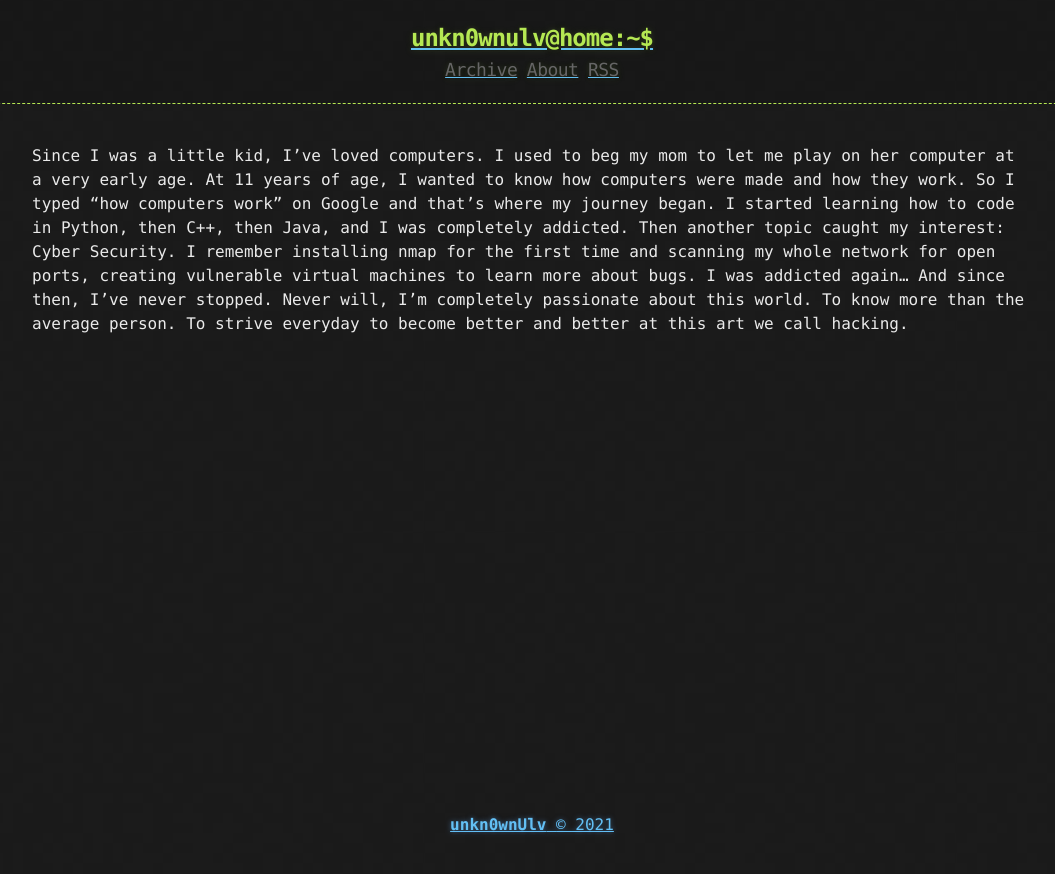
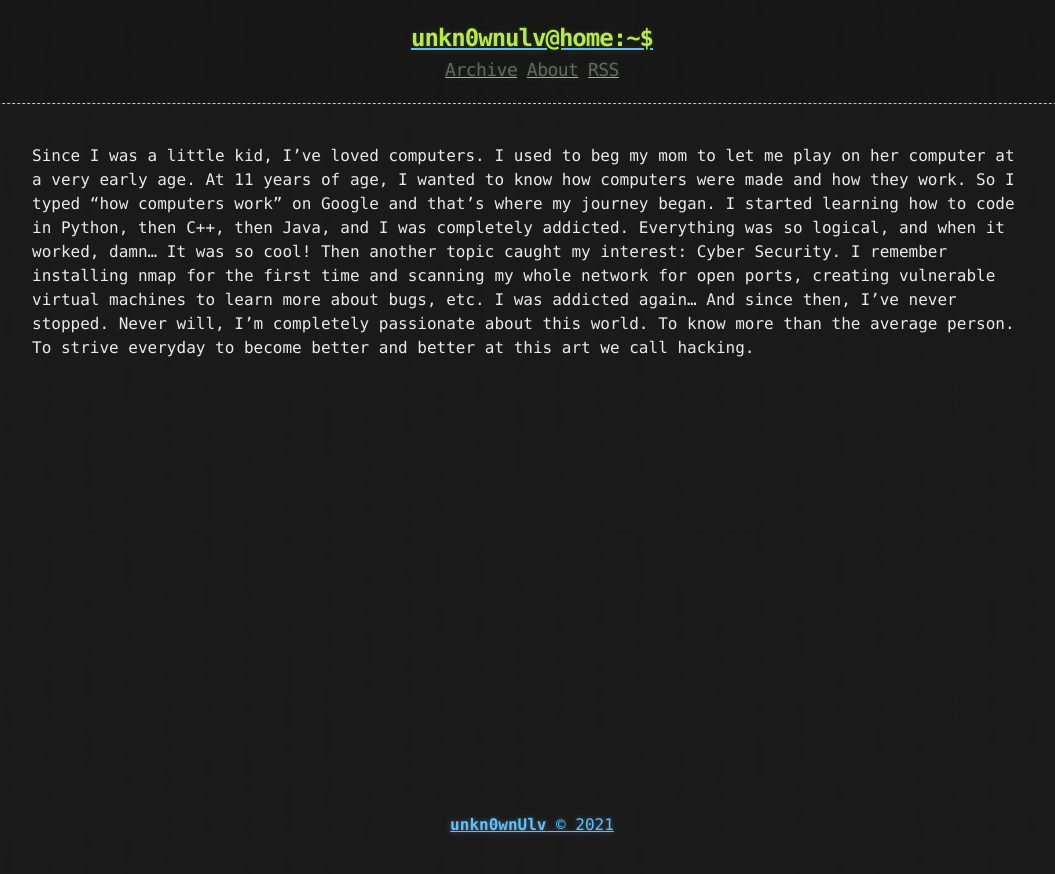
Before and after one commit to jphjsoares/jphjsoares.github.io, a Jekyll site: the page built from about.md, in a window 1280 px wide. Shown: the top 874 px of the page, without its empty margins (108-1163 px from the left). Built offline with Jekyll 4.4.1, drawn with Linux system fonts in a browser that asks for light colours.

Commit message:
Update about.md

```diff
--- a/about.md
+++ b/about.md
@@ -3,4 +3,4 @@ layout: page
 title: About
 ---
 
-Since I was a little kid, I've loved computers. I used to beg my mom to let me play on her computer at a very early age. At 11 years of age, I wanted to know how computers were made and how  they work. So I typed "how computers work" on Google and that's where my journey began. I started learning how to code in Python, then C++, then Java, and I was completely addicted. Then another topic caught my interest: Cyber Security. I remember installing nmap for the first time and scanning my whole network for open ports, creating vulnerable virtual machines to learn more about bugs. I was addicted again... And since then, I've never stopped. Never will, I'm completely passionate about this world. To know more than the average person. To strive everyday to become better and better at this art we call hacking.
+Since I was a little kid, I've loved computers. I used to beg my mom to let me play on her computer at a very early age. At 11 years of age, I wanted to know how computers were made and how  they work. So I typed "how computers work" on Google and that's where my journey began. I started learning how to code in Python, then C++, then Java, and I was completely addicted. Everything was so logical, and when it worked, damn... It was so cool! Then another topic caught my interest: Cyber Security. I remember installing nmap for the first time and scanning my whole network for open ports, creating vulnerable virtual machines to learn more about bugs, etc. I was addicted again... And since then, I've never stopped. Never will, I'm completely passionate about this world. To know more than the average person. To strive everyday to become better and better at this art we call hacking.
```
